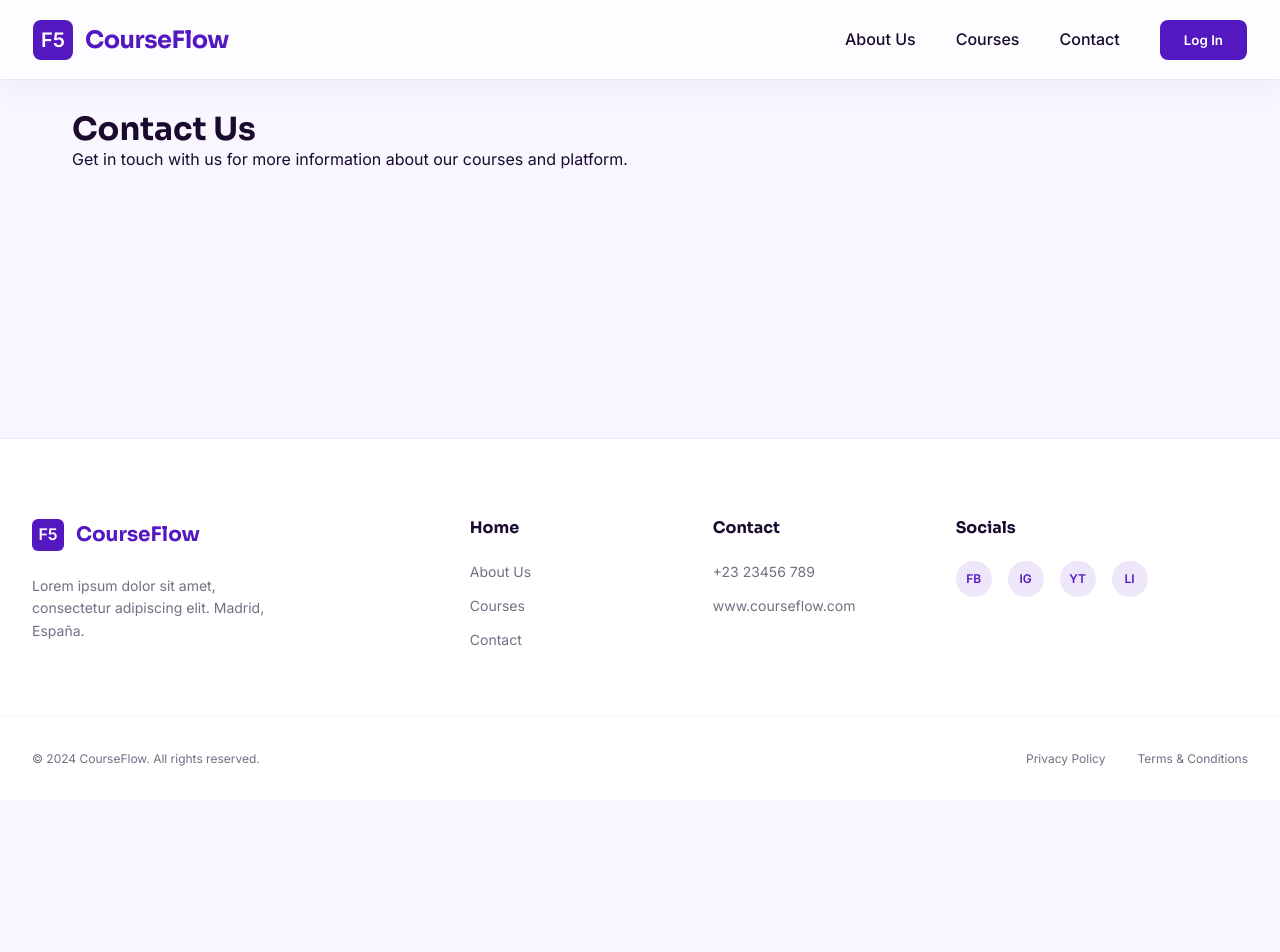
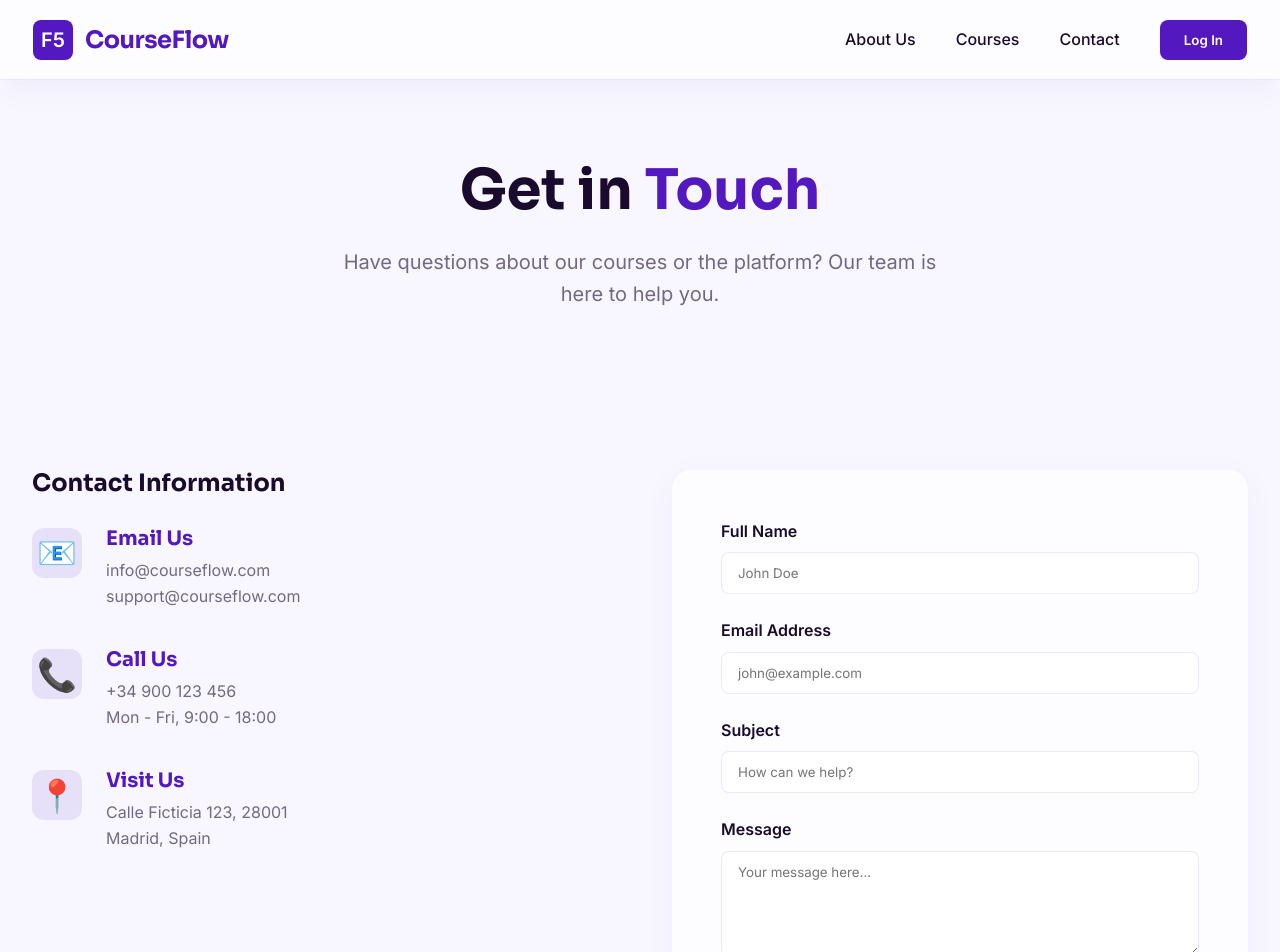
Before and after one commit to Kevingedev/CourseFlow, a Vue app: page /contact in a window 1280 px wide. Shown: the top 952 px of the page. Before the commit the page ends 800 px from the top, so only its background shows below. Built offline with nearby package versions, Linux system fonts and the light colour scheme; the HTML template or start-up script is replaced by a standard one.

Commit message:
dev/create a Contact

```diff
--- a/src/views/ContactView.vue
+++ b/src/views/ContactView.vue
@@ -7,15 +7,201 @@
 
 <template>
   <div class="contact-view">
-    <h1>Contact Us</h1>
-    <p>Get in touch with us for more information about our courses and platform.</p>
+    <!-- Contact Hero -->
+    <section class="contact-hero section-padding">
+      <div class="container text-center">
+        <h1 class="hero-title">Get in <span class="text-accent">Touch</span></h1>
+        <p class="hero-subtitle mx-auto">
+          Have questions about our courses or the platform? Our team is here to help you.
+        </p>
+      </div>
+    </section>
+
+    <!-- Contact Content -->
+    <section class="contact-content section-padding">
+      <div class="container grid-2">
+        <!-- Contact Info -->
+        <div class="contact-info">
+          <h2 class="section-title">Contact Information</h2>
+          <div class="info-items">
+            <div class="info-item">
+              <div class="info-icon">📧</div>
+              <div class="info-text">
+                <h3>Email Us</h3>
+                <p>info@courseflow.com</p>
+                <p>support@courseflow.com</p>
+              </div>
+            </div>
+            <div class="info-item">
+              <div class="info-icon">📞</div>
+              <div class="info-text">
+                <h3>Call Us</h3>
+                <p>+34 900 123 456</p>
+                <p>Mon - Fri, 9:00 - 18:00</p>
+              </div>
+            </div>
+            <div class="info-item">
+              <div class="info-icon">📍</div>
+              <div class="info-text">
+                <h3>Visit Us</h3>
+                <p>Calle Ficticia 123, 28001</p>
+                <p>Madrid, Spain</p>
+              </div>
+            </div>
+          </div>
+        </div>
+
+        <!-- Contact Form -->
+        <div class="contact-form-container glass-card">
+          <form class="contact-form" @submit.prevent>
+            <div class="form-group">
+              <label for="name">Full Name</label>
+              <input type="text" id="name" placeholder="John Doe" required />
+            </div>
+            <div class="form-group">
+              <label for="email">Email Address</label>
+              <input type="email" id="email" placeholder="john@example.com" required />
+            </div>
+            <div class="form-group">
+              <label for="subject">Subject</label>
+              <input type="text" id="subject" placeholder="How can we help?" required />
+            </div>
+            <div class="form-group">
+              <label for="message">Message</label>
+              <textarea
+                id="message"
+                rows="5"
+                placeholder="Your message here..."
+                required
+              ></textarea>
+            </div>
+            <button type="submit" class="btn-primary w-full">Send Message</button>
+          </form>
+        </div>
+      </div>
+    </section>
   </div>
 </template>
 
 <style scoped>
 .contact-view {
-  padding: 2rem;
-  max-width: 1200px;
-  margin: 0 auto;
+  display: flex;
+  flex-direction: column;
+}
+
+.text-center {
+  text-align: center;
+}
+
+.mx-auto {
+  margin-left: auto;
+  margin-right: auto;
+}
+
+.text-accent {
+  color: var(--primary-color);
+}
+
+.hero-title {
+  font-size: 3.5rem;
+  margin-bottom: 1.5rem;
+}
+
+.hero-subtitle {
+  font-size: 1.25rem;
+  color: var(--text-muted);
+  max-width: 600px;
+}
+
+.grid-2 {
+  display: grid;
+  grid-template-columns: repeat(auto-fit, minmax(320px, 1fr));
+  gap: 4rem;
+  align-items: start;
+}
+
+.info-items {
+  display: flex;
+  flex-direction: column;
+  gap: 2.5rem;
+  margin-top: 2rem;
+}
+
+.info-item {
+  display: flex;
+  gap: 1.5rem;
+  align-items: flex-start;
+}
+
+.info-icon {
+  font-size: 2rem;
+  width: 50px;
+  height: 50px;
+  background-color: var(--primary-color-soft);
+  display: flex;
+  align-items: center;
+  justify-content: center;
+  border-radius: 12px;
+}
+
+.info-text h3 {
+  font-size: 1.25rem;
+  margin-bottom: 0.5rem;
+  color: var(--primary-color);
+}
+
+.info-text p {
+  color: var(--text-muted);
+}
+
+.contact-form-container {
+  padding: 3rem;
+  border-radius: 20px;
+}
+
+.contact-form {
+  display: flex;
+  flex-direction: column;
+  gap: 1.5rem;
+}
+
+.form-group {
+  display: flex;
+  flex-direction: column;
+  gap: 0.5rem;
+}
+
+.form-group label {
+  font-weight: 600;
+  color: var(--text-dark);
+}
+
+.form-group input,
+.form-group textarea {
+  padding: 0.75rem 1rem;
+  border-radius: 8px;
+  border: 1px solid var(--border-color);
+  background-color: var(--white);
+  font-family: inherit;
+  transition: border-color 0.2s;
+}
+
+.form-group input:focus,
+.form-group textarea:focus {
+  outline: none;
+  border-color: var(--primary-color);
+}
+
+.w-full {
+  width: 100%;
+}
+
+@media (max-width: 768px) {
+  .hero-title {
+    font-size: 2.5rem;
+  }
+  .contact-form-container {
+    padding: 2rem;
+  }
 }
 </style>
```
